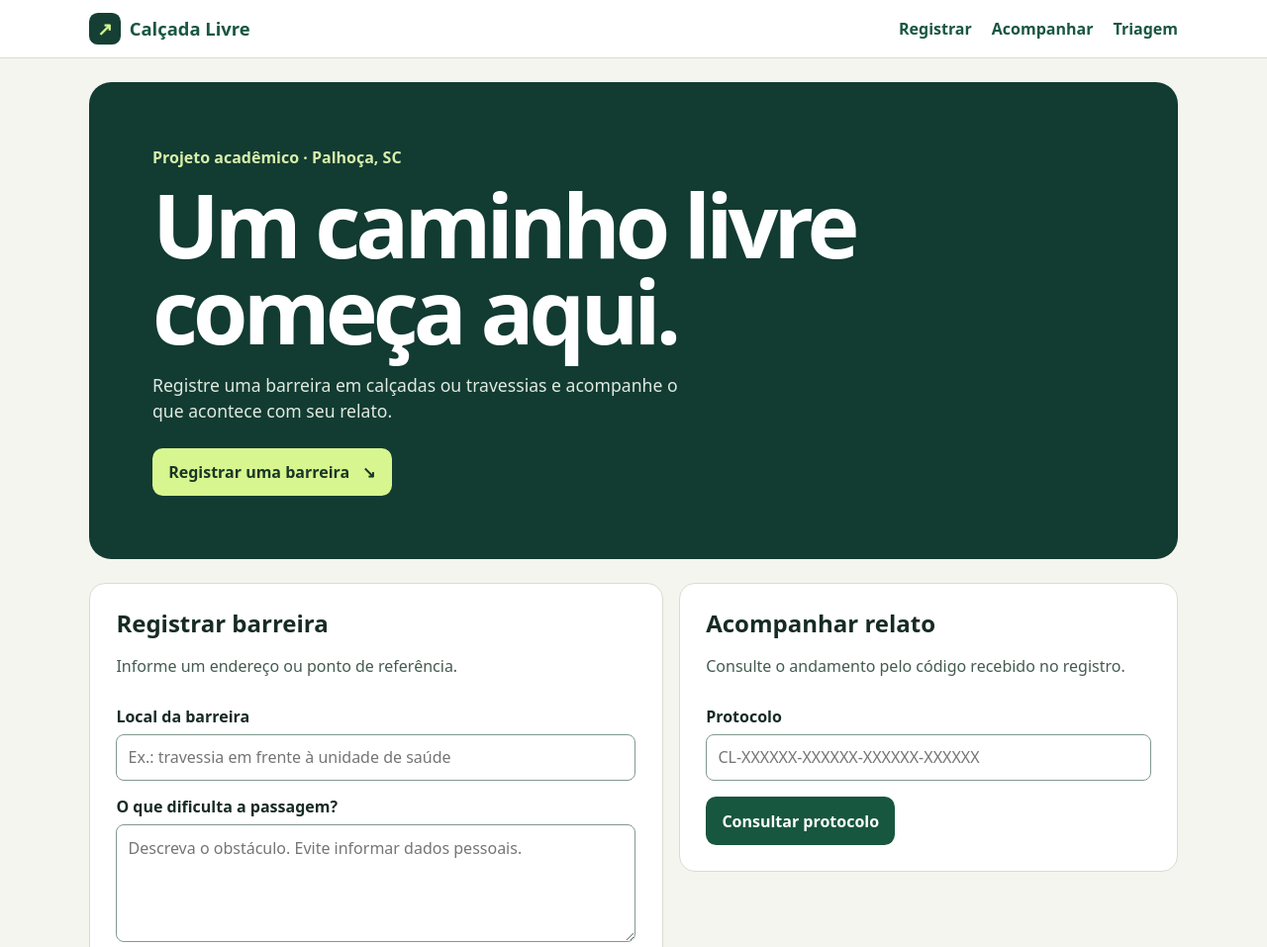
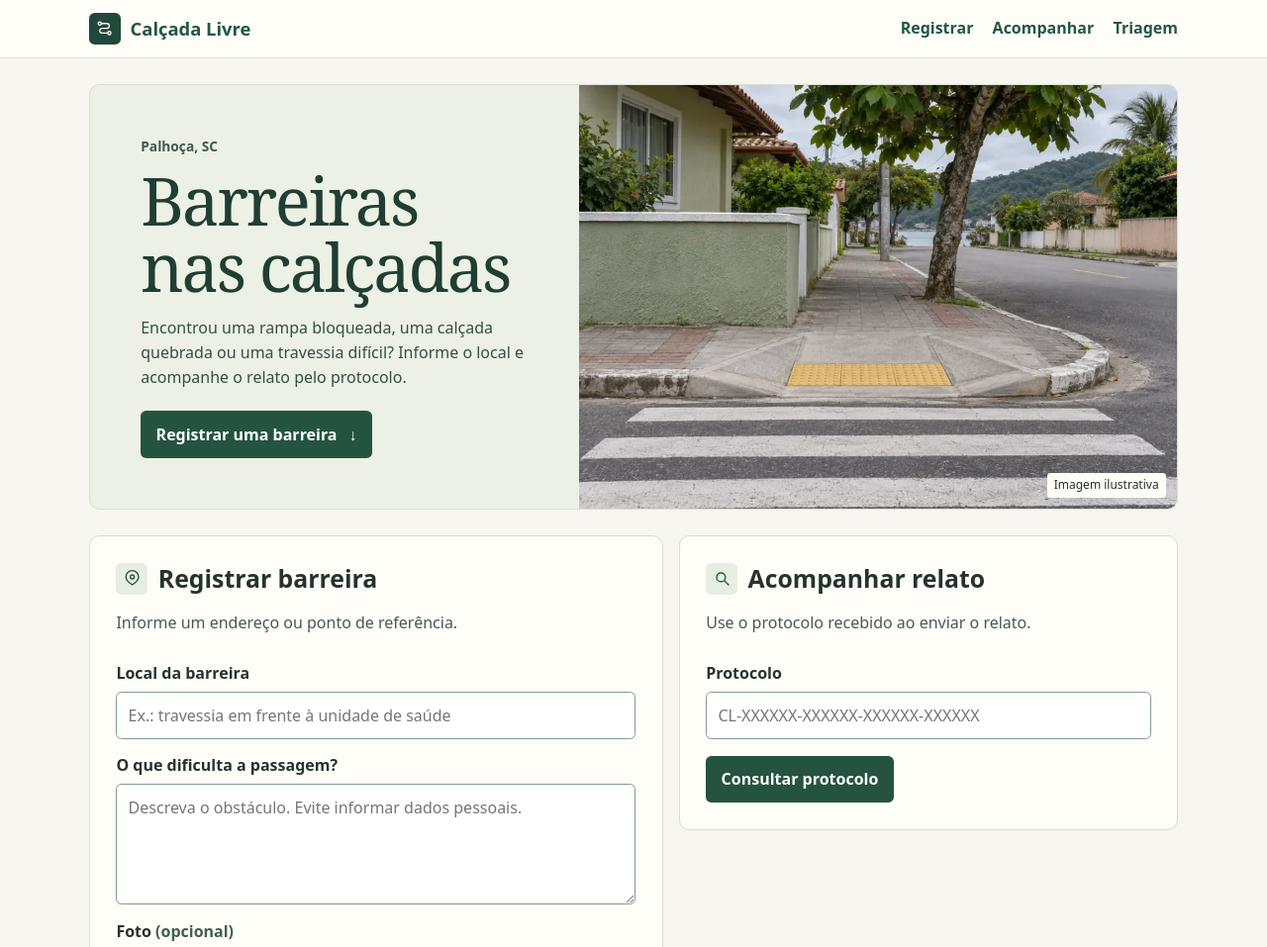
Before and after one commit to vinigoulartalves/CitizenTech, a website: page public/index.html in a window 1280 px wide. Shown: the top 957 px of the page at 99% size. Drawn offline with Linux system fonts and the light colour scheme.

Commit message:
Atualiza a identidade visual do Calçada Livre

```diff
--- a/public/index.html
+++ b/public/index.html
@@ -3,7 +3,7 @@
 <head>
   <meta charset="utf-8">
   <meta name="viewport" content="width=device-width, initial-scale=1">
-  <meta name="theme-color" content="#123b32">
+  <meta name="theme-color" content="#21483c">
   <title>Calçada Livre</title>
   <link rel="stylesheet" href="/style.css">
   <script type="module" src="/app.js"></script>
@@ -11,7 +11,7 @@
 <body>
   <header class="site-header">
     <div class="wrap header-content">
-      <a class="brand" href="#inicio"><span class="mark" aria-hidden="true">↗</span> Calçada Livre</a>
+      <a class="brand" href="#inicio"><span class="mark"><svg viewBox="0 0 24 24" fill="none" stroke="currentColor" stroke-width="1.7" stroke-linecap="round" stroke-linejoin="round" aria-hidden="true" focusable="false"><circle cx="6" cy="6" r="2"/><circle cx="18" cy="18" r="2"/><path d="M8 6h7a3 3 0 0 1 0 6H9a3 3 0 0 0 0 6h7"/></svg></span> Calçada Livre</a>
       <nav aria-label="Navegação principal">
         <a href="#registro">Registrar</a>
         <a href="#consulta">Acompanhar</a>
@@ -21,14 +21,20 @@
   </header>
   <main class="wrap" id="inicio">
     <section class="hero" aria-labelledby="title">
-      <p class="context">Projeto acadêmico · Palhoça, SC</p>
-      <h1 id="title">Um caminho livre<br> começa aqui.</h1>
-      <p>Registre uma barreira em calçadas ou travessias e acompanhe o que acontece com seu relato.</p>
-      <a class="button hero-button" href="#registro">Registrar uma barreira <span aria-hidden="true">↘</span></a>
+      <div class="hero-content">
+        <p class="context">Palhoça, SC</p>
+        <h1 id="title">Barreiras nas calçadas</h1>
+        <p>Encontrou uma rampa bloqueada, uma calçada quebrada ou uma travessia difícil? Informe o local e acompanhe o relato pelo protocolo.</p>
+        <a class="button hero-button" href="#registro">Registrar uma barreira <span aria-hidden="true">↓</span></a>
+      </div>
+      <figure class="hero-photo">
+        <img src="/travessia.webp" alt="Esquina de uma rua de bairro com faixa de pedestres e rampa na calçada." width="900" height="600" fetchpriority="high">
+        <figcaption>Imagem ilustrativa</figcaption>
+      </figure>
     </section>
     <div class="columns">
       <section id="registro" class="card" aria-labelledby="report-title">
-        <h2 id="report-title">Registrar barreira</h2>
+        <h2 id="report-title"><span class="section-icon"><svg viewBox="0 0 24 24" fill="none" stroke="currentColor" stroke-width="1.7" stroke-linecap="round" stroke-linejoin="round" aria-hidden="true" focusable="false"><path d="M20 10c0 5-8 10-8 10s-8-5-8-10a8 8 0 1 1 16 0Z"/><circle cx="12" cy="10" r="2.5"/></svg></span>Registrar barreira</h2>
         <p>Informe um endereço ou ponto de referência.</p>
         <form id="report-form">
           <label for="location">Local da barreira</label>
@@ -52,8 +58,8 @@
         </div>
       </section>
       <section id="consulta" class="card" aria-labelledby="track-title">
-        <h2 id="track-title">Acompanhar relato</h2>
-        <p>Consulte o andamento pelo código recebido no registro.</p>
+        <h2 id="track-title"><span class="section-icon"><svg viewBox="0 0 24 24" fill="none" stroke="currentColor" stroke-width="1.7" stroke-linecap="round" stroke-linejoin="round" aria-hidden="true" focusable="false"><circle cx="10.5" cy="10.5" r="5.5"/><path d="m15 15 5 5"/></svg></span>Acompanhar relato</h2>
+        <p>Use o protocolo recebido ao enviar o relato.</p>
         <form id="track-form">
           <label for="protocol">Protocolo</label>
           <input id="protocol" name="protocol" required pattern="[Cc][Ll]-(?:[A-Fa-f0-9]{6}-){3}[A-Fa-f0-9]{6}" spellcheck="false" autocomplete="off" placeholder="CL-XXXXXX-XXXXXX-XXXXXX-XXXXXX">
@@ -69,8 +75,8 @@
       </section>
     </div>
     <section id="triagem" class="card operator" aria-labelledby="operator-title">
-      <h2 id="operator-title">Painel de triagem</h2>
-      <p>Acesso para o operador responsável pelos relatos.</p>
+      <h2 id="operator-title"><span class="section-icon"><svg viewBox="0 0 24 24" fill="none" stroke="currentColor" stroke-width="1.7" stroke-linecap="round" stroke-linejoin="round" aria-hidden="true" focusable="false"><rect x="5" y="5" width="14" height="16" rx="2"/><path d="M9 5V3h6v2M9 11h6m-6 4h6"/></svg></span>Painel de triagem</h2>
+      <p>Área da equipe responsável pela classificação dos relatos.</p>
       <form id="operator-form">
         <label for="key">Chave do operador</label>
         <input type="password" id="key" required autocomplete="off">
--- a/public/style.css
+++ b/public/style.css
@@ -1,51 +1,64 @@
 :root {
-  font-family: "DM Sans", system-ui, sans-serif;
-  color: #172b25;
-  background: #f4f5ee;
-  line-height: 1.5;
+  font-family: "Instrument Sans", system-ui, sans-serif;
+  color: #24342c;
+  background: #f7f6f0;
+  line-height: 1.55;
   color-scheme: light;
 }
 * { box-sizing: border-box; }
 [hidden] { display: none !important; }
 body { margin: 0; }
 .wrap { width: min(1100px, calc(100% - 2rem)); margin-inline: auto; }
-.site-header { background: #fff; border-bottom: 1px solid #d6ded3; }
-.header-content, nav, .actions { display: flex; align-items: center; flex-wrap: wrap; gap: .75rem 1.25rem; }
+.site-header { background: #fffdf8; border-bottom: 1px solid #dbdfd4; }
+.header-content, nav, .actions { display: flex; align-items: center; flex-wrap: wrap; gap: .7rem 1.2rem; }
 .header-content { justify-content: space-between; padding-block: .8rem; }
 nav a, .brand { text-decoration: none; font-weight: 700; }
-a { color: #185643; text-underline-offset: .2em; }
-.brand { display: inline-flex; align-items: center; gap: .55rem; font-size: 1.15rem; }
-.mark { display: grid; place-items: center; width: 2rem; height: 2rem; border-radius: .55rem; background: #153f34; color: #d4f58b; }
-.hero { margin-block: 1.5rem; padding: clamp(1.4rem, 5vw, 4.25rem); border-radius: 1.4rem; background: #123b32; color: #fff; }
-.context { color: #d7efab; font-weight: 700; margin: 0; }
-h1 { font-size: clamp(2.5rem, 7vw, 5.6rem); line-height: .98; letter-spacing: -.055em; margin: .75rem 0 1rem; }
-.hero > p:not(.context) { color: #e0eadf; max-width: 34rem; font-size: 1.1rem; margin-bottom: 1.5rem; }
-.button, button { background: #17563f; color: #fff; border: 1px solid transparent; border-radius: .65rem; padding: .7rem .95rem; min-height: 44px; font: inherit; font-weight: 700; cursor: pointer; }
-.button { display: inline-flex; align-items: center; gap: .8rem; text-decoration: none; }
-.hero-button { background: #d8f68f; color: #193626; }
-.secondary { background: #fff; border-color: #95aa9d; color: #17563f; }
+nav a:hover, .brand:hover { text-decoration: underline; }
+a { color: #235743; text-underline-offset: .2em; }
+.brand { display: inline-flex; align-items: center; gap: .6rem; font-size: 1.15rem; }
+.mark, .section-icon { display: inline-grid; place-items: center; flex: none; width: 2rem; height: 2rem; border-radius: .35rem; }
+.mark { background: #21483c; color: #fbf7e9; }
+.mark svg, .section-icon svg { width: 1.2rem; height: 1.2rem; }
+.hero { display: grid; grid-template-columns: .9fr 1.1fr; align-items: stretch; margin-block: 1.65rem; border: 1px solid #d7ded2; border-radius: .65rem; overflow: hidden; background: #edf0e5; }
+.hero-content { align-self: center; padding: clamp(1.35rem, 4vw, 3.5rem); }
+.context { color: #405b4d; font-size: .86rem; font-weight: 700; margin: 0; }
+h1 { font-family: "DM Serif Text", Georgia, serif; font-weight: 400; font-size: clamp(2.4rem, 5.25vw, 4.6rem); line-height: 1; letter-spacing: -.035em; margin: .65rem 0 1rem; color: #203e33; }
+.hero-content > p:not(.context) { color: #354f42; max-width: 31rem; margin-block: 0 1.35rem; }
+.hero-photo { position: relative; margin: 0; min-block-size: 18rem; background: #dce5d7; }
+.hero-photo img { position: absolute; inset: 0; display: block; width: 100%; height: 100%; object-fit: cover; object-position: 50% 62%; }
+.hero-photo figcaption { position: absolute; bottom: .7rem; right: .7rem; padding: .2rem .45rem; background: #fffdf8; color: #24342c; font-size: .75rem; border-radius: .2rem; }
+.button, button { background: #24543f; color: #fff; border: 1px solid transparent; border-radius: .35rem; padding: .65rem .9rem; min-height: 44px; font: inherit; font-weight: 700; cursor: pointer; }
+.button { display: inline-flex; align-items: center; gap: .75rem; text-decoration: none; }
+.button:hover, button:hover { background: #173f30; }
+.secondary { background: #fff; border-color: #8a9f92; color: #24543f; }
+.secondary:hover { background: #edf2e9; }
 button:disabled { opacity: .6; cursor: wait; }
-:focus-visible { outline: 3px solid #ac5700; outline-offset: 3px; }
+:focus-visible { outline: 3px solid #a04c17; outline-offset: 3px; }
 .columns { display: grid; grid-template-columns: 1.15fr 1fr; align-items: start; gap: 1rem; }
-.card { background: #fff; border: 1px solid #d6ded3; border-radius: 1rem; padding: clamp(1rem, 3vw, 1.65rem); scroll-margin-top: 1rem; min-width: 0; }
+.card { background: #fffdf8; border: 1px solid #d7ded2; border-radius: .65rem; padding: clamp(1rem, 3vw, 1.65rem); scroll-margin-top: 1rem; min-width: 0; }
 h2, h3 { line-height: 1.2; margin: 0; }
+h2 { display: flex; align-items: center; gap: .65rem; font-size: clamp(1.2rem, 3vw, 1.55rem); }
+.section-icon { background: #e6eee2; color: #24543f; }
 .card > p, footer, small, label span { color: #445c50; }
 form { display: grid; gap: .4rem; margin-top: 1.15rem; }
 label { font-weight: 700; margin-top: .5rem; }
-input, textarea, select { width: 100%; min-width: 0; padding: .65rem .7rem; border: 1px solid #829a8d; border-radius: .5rem; background: #fff; color: #172b25; font: inherit; }
+input, textarea, select { width: 100%; min-width: 0; padding: .65rem .7rem; border: 1px solid #829a8d; border-radius: .35rem; background: #fff; color: #24342c; font: inherit; }
 textarea { resize: vertical; }
 form > button, form > .actions { justify-self: start; margin-top: .65rem; }
 .feedback:empty { margin: 0; }
 .feedback[data-error="true"] { color: #9d261a; font-weight: 600; }
-.receipt, #track-result { margin-top: 1rem; border-radius: .7rem; padding: 1rem; background: #edf5e8; }
+.receipt, #track-result { margin-top: 1rem; border-radius: .4rem; padding: 1rem; background: #edf3e8; }
 .protocol, .report-item p { overflow-wrap: anywhere; }
 .protocol { font: 700 .95rem ui-monospace, monospace; }
-.status { display: inline-block; padding: .2rem .55rem; border-radius: .4rem; background: #d8edcd; color: #17442b; }
+.status { display: inline-block; padding: .2rem .55rem; border-radius: .3rem; background: #d8edcd; color: #17442b; }
 #history { padding-left: 1.4rem; }
 #history li { margin-block: .6rem; }
 .operator { margin-top: 1rem; }
 #operator-form { max-width: 28rem; }
-.report-item { border-top: 1px solid #d6ded3; margin-top: 1rem; padding-top: 1rem; }
-.report-item img { display: block; max-width: min(100%, 22rem); margin-top: .75rem; border-radius: .5rem; }
+.report-item { border-top: 1px solid #d7ded2; margin-top: 1rem; padding-top: 1rem; }
+.report-item img { display: block; max-width: min(100%, 22rem); margin-top: .75rem; border-radius: .4rem; }
 footer { padding-block: 1.6rem; font-size: .9rem; }
-@media (max-width: 740px) { .columns { grid-template-columns: 1fr; } }
+@media (max-width: 740px) {
+  .columns, .hero { grid-template-columns: 1fr; }
+  .hero-photo { min-block-size: 0; aspect-ratio: 16 / 7; }
+}
--- a/server.js
+++ b/server.js
@@ -12,6 +12,7 @@ const assets = {
   '/': ['index.html', 'text/html'],
   '/app.js': ['app.js', 'text/javascript'],
   '/style.css': ['style.css', 'text/css'],
+  '/travessia.webp': ['travessia.webp', 'image/webp'],
 };
 
 function suggestCategory(description) {
@@ -103,7 +104,7 @@ export function createApp({ database = ':memory:', operatorKey, classifier = sug
       if (request.method === 'GET' && Object.hasOwn(assets, pathname)) {
         const [filename, type] = assets[pathname];
         const file = await readFile(new URL(`./public/${filename}`, import.meta.url));
-        return response.writeHead(200, { 'Content-Type': `${type}; charset=utf-8` }).end(file);
+        return response.writeHead(200, { 'Content-Type': type.startsWith('text/') ? `${type}; charset=utf-8` : type }).end(file);
       }
 
       if (request.method === 'POST' && pathname === '/api/relatos') {
```
Also changed, not shown: public/travessia.webp (added).
